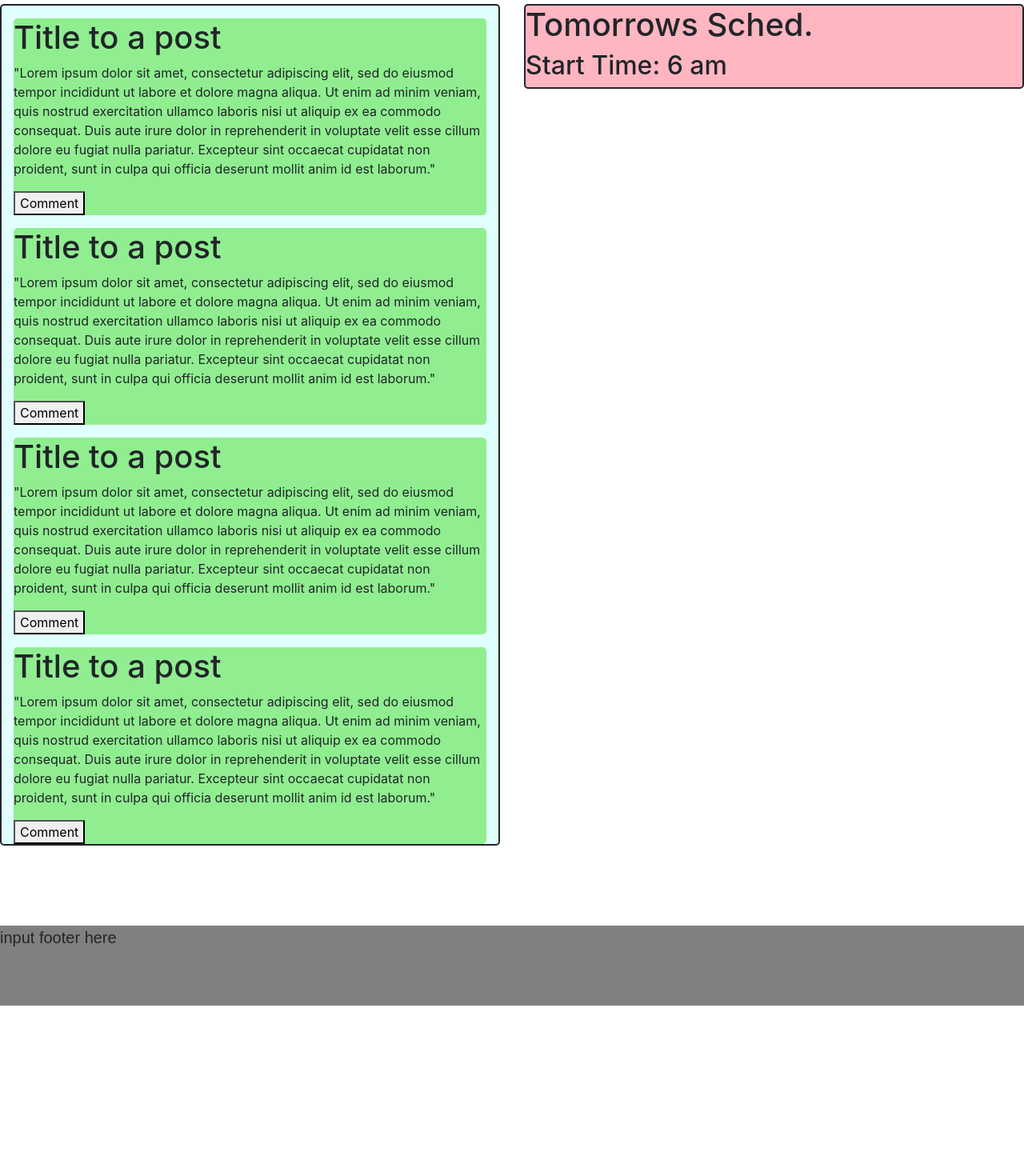
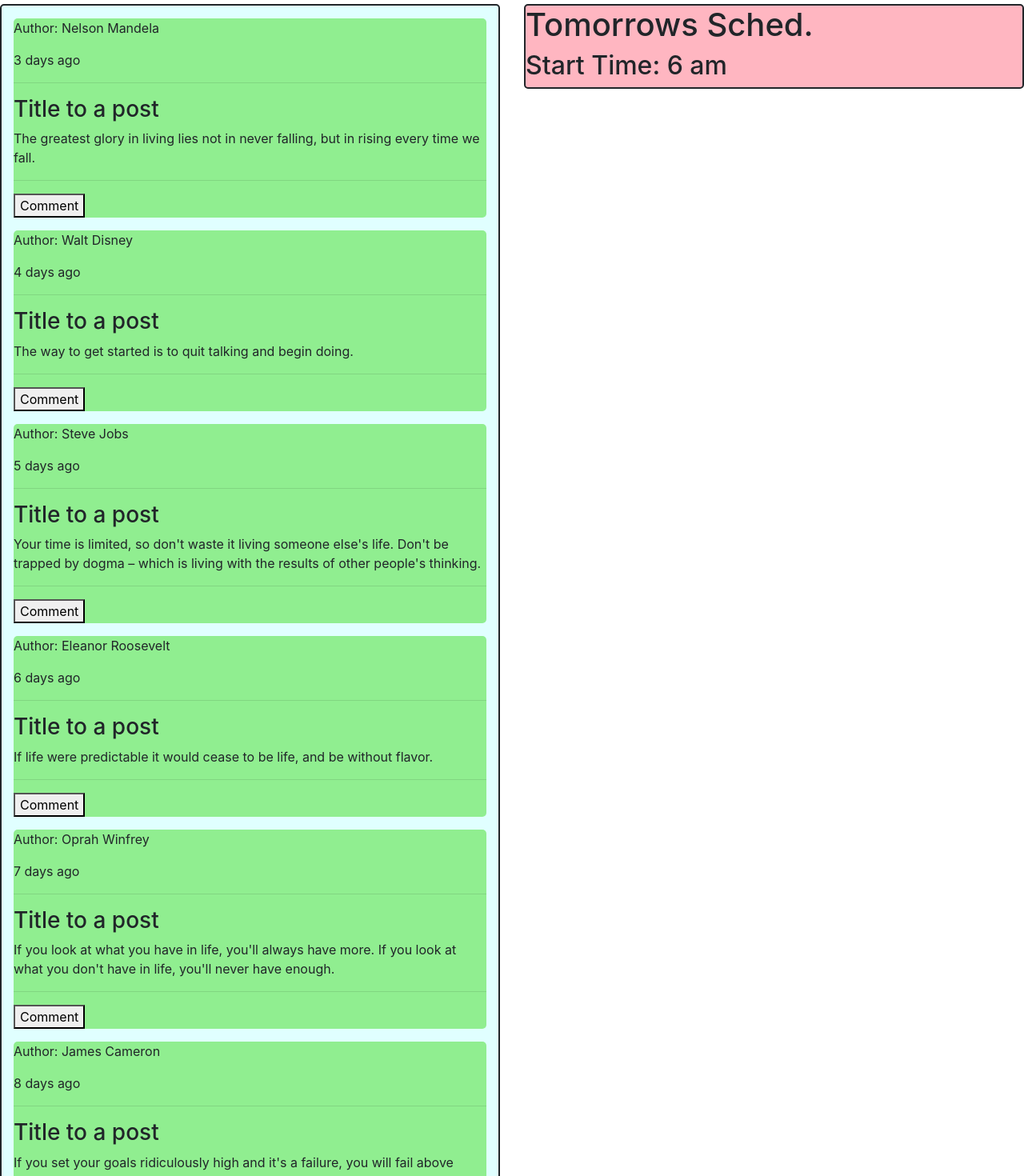
Before and after one commit to ETroya/Portal-Matriarch, a React (Create React App) app in the folder client/: page /user in a window 1280 px wide. Shown: the part 280-1750 px from the top of the page at 80% size. Before the commit the page ends 1537 px from the top, so only its background shows below. Built offline with nearby package versions, Linux system fonts and the light colour scheme.

Commit message:
add post array

```diff
--- a/client/src/App.js
+++ b/client/src/App.js
@@ -11,7 +11,7 @@ function App() {
       <div>
         <Navbar />
         <Wrapper>
-          <Route exact path={"/user"}>
+          <Route exact path={["/user", "/"]}>
             <h1>hello user</h1>
             <User />
           </Route>
--- a/client/src/components/feed/index.js
+++ b/client/src/components/feed/index.js
@@ -2,12 +2,69 @@ import React from "react";
 import Post from "../post/index";
 import "./style.css";
 const Feed = ({ state, addComment }) => {
+  const postArray = [
+    {
+      id: "1",
+      author: "Nelson Mandela",
+      date: "3 days ago",
+      content:
+        "The greatest glory in living lies not in never falling, but in rising every time we fall.",
+    },
+    {
+      id: "2",
+      author: "Walt Disney",
+      date: "4 days ago",
+      content: "The way to get started is to quit talking and begin doing.",
+    },
+    {
+      id: "3",
+      author: "Steve Jobs",
+      date: "5 days ago",
+      content:
+        "Your time is limited, so don't waste it living someone else's life. Don't be trapped by dogma – which is living with the results of other people's thinking.",
+    },
+    {
+      id: "4",
+      author: "Eleanor Roosevelt",
+      date: "6 days ago",
+      content:
+        "If life were predictable it would cease to be life, and be without flavor.",
+    },
+    {
+      id: "5",
+      author: "Oprah Winfrey",
+      date: "7 days ago",
+      content:
+        "If you look at what you have in life, you'll always have more. If you look at what you don't have in life, you'll never have enough.",
+    },
+    {
+      id: "6",
+      author: "James Cameron",
+      date: "8 days ago",
+      content:
+        "If you set your goals ridiculously high and it's a failure, you will fail above everyone else's success.",
+    },
+    {
+      id: "7",
+      author: "John Lennon",
+      date: "9 days ago",
+      content: "Life is what happens when you're busy making other plans.",
+    },
+  ];
   return (
     <div className="container feed">
-      <Post state={state} addComment={addComment} />
-      <Post state={state} addComment={addComment} />
-      <Post state={state} addComment={addComment} />
-      <Post state={state} addComment={addComment} />
+      {postArray.map((post) => {
+        return (
+          <Post
+            id={post.id}
+            addComment={addComment}
+            key={post.id}
+            author={post.author}
+            date={post.date}
+            content={post.content}
+          />
+        );
+      })}
     </div>
   );
 };
--- a/client/src/components/post/index.js
+++ b/client/src/components/post/index.js
@@ -1,20 +1,19 @@
 import React from "react";
 import Comment from "../comment/index";
 import "./style.css";
-const Post = ({ state, addComment }) => {
+
+const Post = ({ state, addComment, author, date, content, id }) => {
   return (
     <div className="post">
-      <h1>Title to a post</h1>
-      <p>
-        "Lorem ipsum dolor sit amet, consectetur adipiscing elit, sed do eiusmod
-        tempor incididunt ut labore et dolore magna aliqua. Ut enim ad minim
-        veniam, quis nostrud exercitation ullamco laboris nisi ut aliquip ex ea
-        commodo consequat. Duis aute irure dolor in reprehenderit in voluptate
-        velit esse cillum dolore eu fugiat nulla pariatur. Excepteur sint
-        occaecat cupidatat non proident, sunt in culpa qui officia deserunt
-        mollit anim id est laborum."
-      </p>
-      <button onClick={addComment}>Comment</button>
+      <p>Author: {author}</p>
+      <p>{date}</p>
+      <hr />
+      <h3>Title to a post</h3>
+      <p>{content}</p>
+      <hr />
+      <button value={id} name="commentButton" onClick={addComment}>
+        Comment
+      </button>
       {state ? <Comment /> : null}
     </div>
   );
--- a/client/src/pages/user.js
+++ b/client/src/pages/user.js
@@ -1,4 +1,4 @@
-import React, { useState } from "react";
+import React, { useState, useEffect } from "react";
 import Feed from "../components/feed/index";
 import NextDay from "../components/nextDay/index";
 
@@ -6,7 +6,10 @@ function User() {
   //setting state
   const [newComment, setNewComment] = useState(false);
 
-  function addComment() {
+  useEffect(() => {}, []);
+
+  function addComment(event) {
+    console.log(event.target.value);
     setNewComment(!newComment);
   }
 
```
